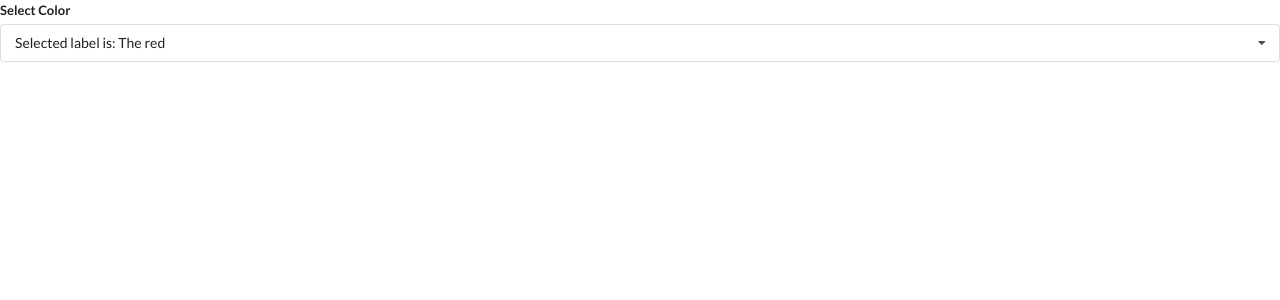
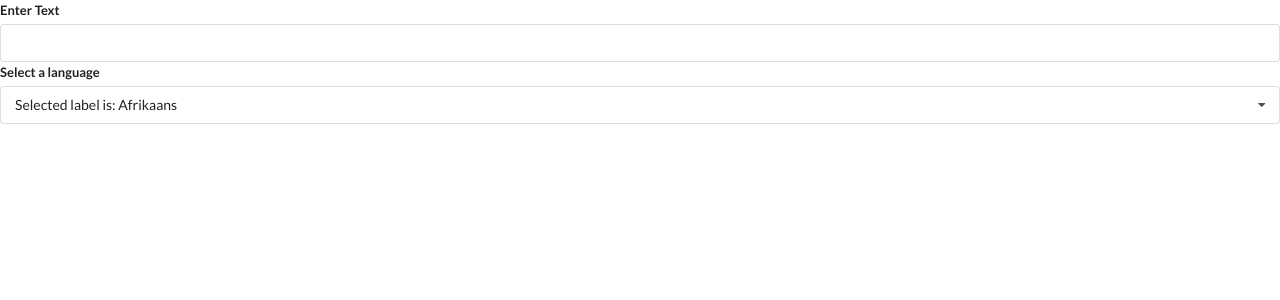
Before and after one commit to palhamel/react-widgets, a React (Create React App) app: page / in a window 1280 px wide. Shown: the top 300 px of the page. Built offline with nearby package versions, Linux system fonts and the light colour scheme.

Commit message:
setup state and input for Translate

```diff
--- a/src/App.js
+++ b/src/App.js
@@ -1,7 +1,9 @@
-import React, {useState} from "react";
+import React from "react";
+// import {useState} from "react";
 // import Accordion from "./components/Accordion";
 // import Search from "./components/Search";
-import Dropdown from "./components/Dropdown";
+// import Dropdown from "./components/Dropdown";
+import Translate from './components/Translate'
 
 // const items = [
 //   {
@@ -21,35 +23,36 @@
 //   },
 // ];
 
-const options = [
-  {
-    label: "The red",
-    value: "red",
-  },
-  {
-    label: "The green",
-    value: "green",
-  },
-  {
-    label: "The blue",
-    value: "blue",
-  },
-];
+// const options = [
+//   {
+//     label: "The red",
+//     value: "red",
+//   },
+//   {
+//     label: "The green",
+//     value: "green",
+//   },
+//   {
+//     label: "The blue",
+//     value: "blue",
+//   },
+// ];
 
 export default () => {
 
-  const [selected, setSelected] = useState(options[0]);
+  // const [selected, setSelected] = useState(options[0]);
 
 
   return (
     <div>
       {/* <Accordion items={items} /> */}
       {/* <Search /> */}
-      <Dropdown
+      {/* <Dropdown
         selected={selected}
         onSelectedChange={setSelected}
         options={options}
-      />
+      /> */}
+      <Translate />
     </div>
   );
 };
--- a/src/components/Dropdown.js
+++ b/src/components/Dropdown.js
@@ -1,6 +1,6 @@
 import React, { useState, useEffect, useRef } from "react";
 
-const Dropdown = ({ options, selected, onSelectedChange }) => {
+const Dropdown = ({ label, options, selected, onSelectedChange }) => {
   // for drop down menu css:
   const [open, setOpen] = useState(false);
   const ref = useRef();
@@ -40,7 +40,7 @@
   return (
     <div ref={ref} className="ui form">
       <div className="field">
-        <label className="label">Select Color</label>
+        <label className="label">{label}</label>
         <div
           onClick={() => setOpen(!open)}
           className={`ui selection dropdown ${open ? "visible active" : ""}`}
--- a/src/components/Translate.js
+++ b/src/components/Translate.js
@@ -17,9 +17,24 @@
 ];
 
 const Translate = () => {
+  const [language, setLanguage] = useState(options[0]);
+  const [text, setText] = useState("");
+  // console.log(text);
+
   return (
     <div>
-      <Dropdown options={options} />
+      <div className="ui form">
+        <div className="field">
+          <label>Enter Text</label>
+          <input value={text} onChange={(e) => setText(e.target.value)} />
+        </div>
+      </div>
+      <Dropdown
+        label="Select a language"
+        selected={language}
+        onSelectedChange={setLanguage}
+        options={options}
+      />
     </div>
   );
 };
```
